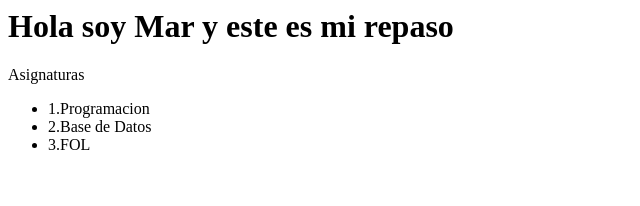
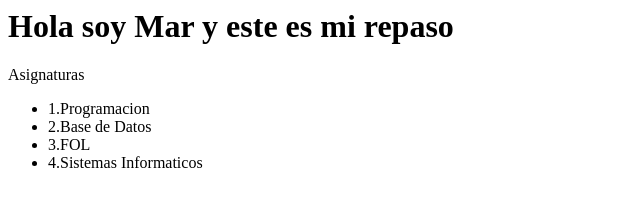
Before and after one commit to MarPerezGea/repasoexamen, a plain HTML site: page index.html in a window 1280 px wide. Shown: the whole page, without its empty margins (0-640 px from the left). Drawn offline with Linux system fonts and the light colour scheme.

Commit message:
Sistemas commit

```diff
--- a/index.html
+++ b/index.html
@@ -4,4 +4,5 @@
     <li>1.Programacion</li>
     <li>2.Base de Datos</li>
     <li>3.FOL</li>
+    <li>4.Sistemas Informaticos</li>
 </ul>
```
